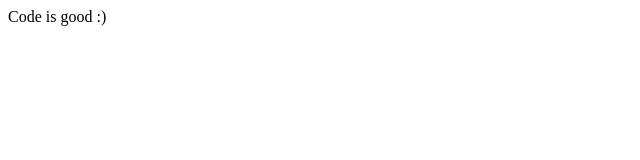
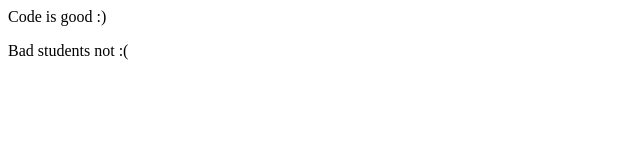
Before and after one commit to Guillermoabril/BIT-smiling-institute, a plain HTML site: page index.html in a window 1280 px wide. Shown: the whole page, without its empty margins (0-640 px from the left). Drawn offline with Linux system fonts and the light colour scheme.

Commit message:
Update index.html version 2

```diff
--- a/index.html
+++ b/index.html
@@ -1 +1,2 @@
 <p>Code is good :)</p>
+<p>Bad students not :(</p>
```
